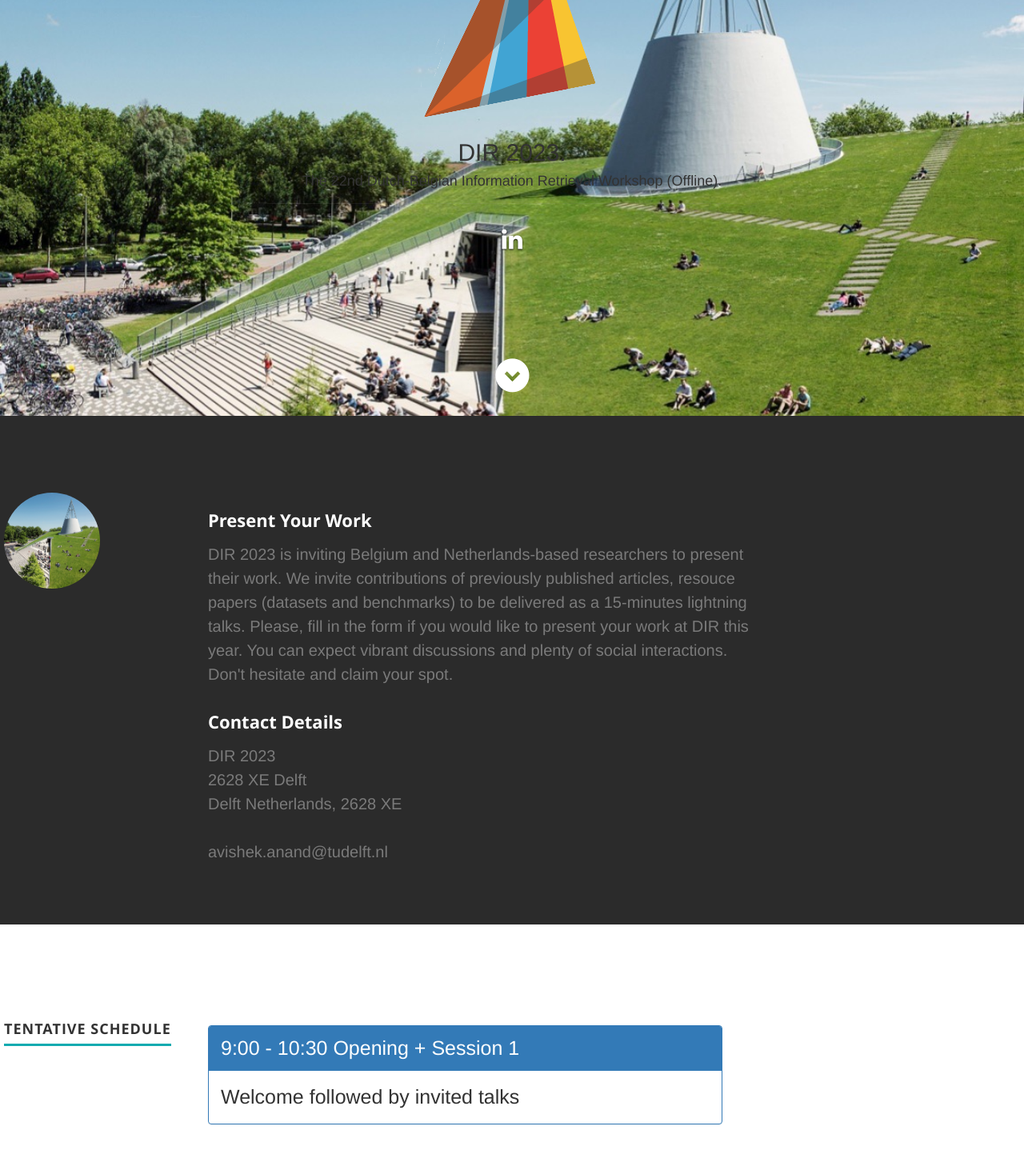
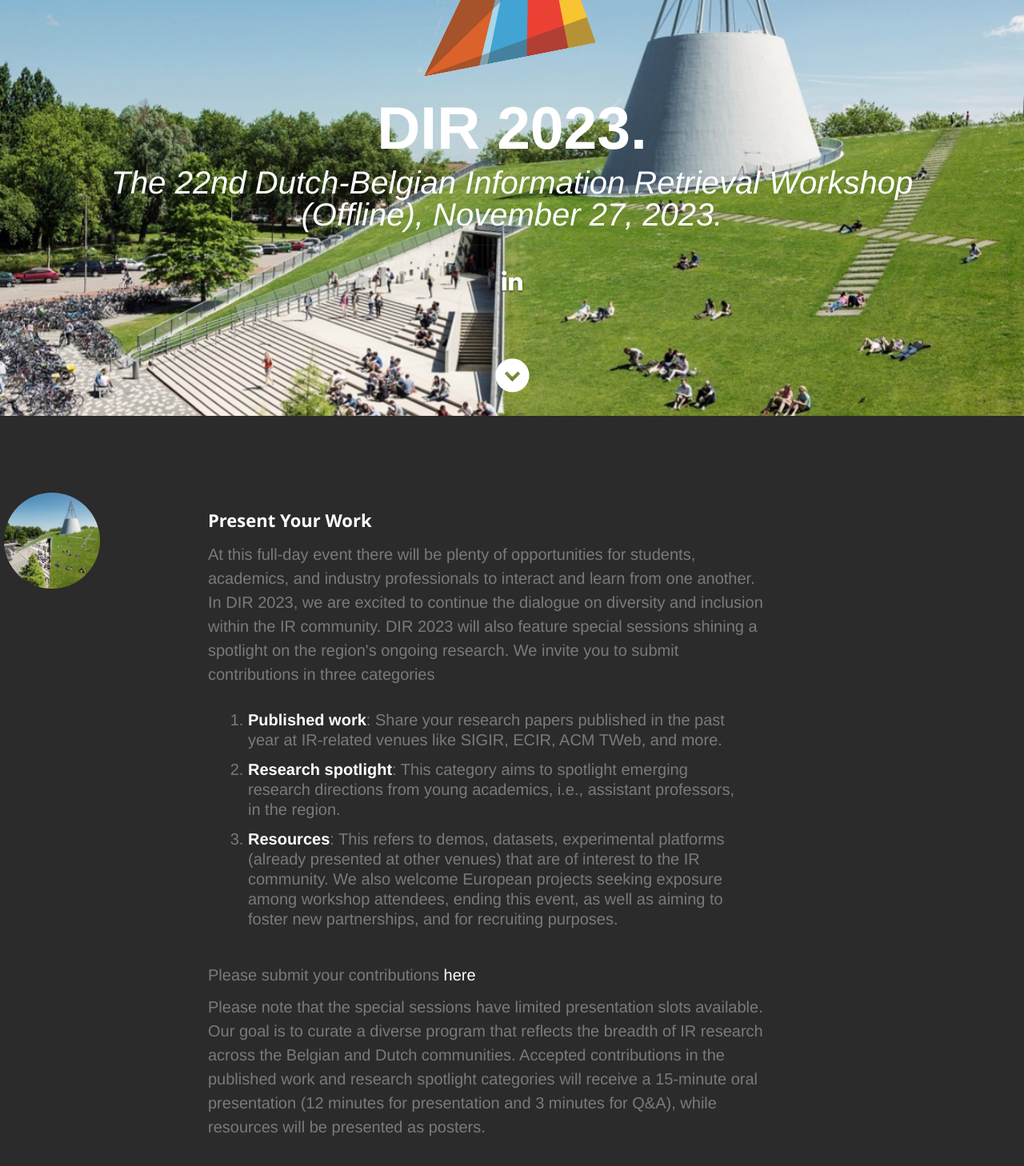
Before and after one commit to DIR2023/DIR2023, a React (Create React App) app: page / in a window 1280 px wide. Shown: the part 280-1738 px from the top of the page at 80% size. Built offline with nearby package versions, Linux system fonts and the light colour scheme.

Commit message:
added content for official launch

```diff
--- a/public/css/layout.css
+++ b/public/css/layout.css
@@ -230,8 +230,34 @@
    margin-right: 15px;
    font-size: 20px;
 }
+.categoryTitle {
+   font-family: "Droid Serif", "Helvetica Neue", Helvetica,Arial,sans-serif;
+   font-weight: 700;
+   color: white;
 
+}
 
+li {
+   line-height: 25px !important;
+
+}
+.cat {
+   padding: 1em;
+}
+.responsive-headline {
+   font-size: 75px;
+   font-weight: 700;
+   line-height: 75px;
+   color: white;
+}
+
+.title {
+   font-family: "Droid Serif", "Helvetica Neue", Helvetica,Arial,sans-serif;
+   font-size: 40px;
+   font-style: italic;
+   line-height: 40px;
+   color: white;
+}
 /* ------------------------------------------------------------------ */
 /* d. Resume Section
 /* ------------------------------------------------------------------ */
--- a/public/resumeData.json
+++ b/public/resumeData.json
@@ -1,7 +1,7 @@
 {
   "main": {
     "name": "DIR 2023",
-    "occupation": "The 22nd Dutch-Belgian Information Retrieval Workshop (Offline)",
+    "occupation": "The 22nd Dutch-Belgian Information Retrieval Workshop (Offline), November 27, 2023",
     "description": "Here will be your description. Use this to describe what you do or whatever you feel best describes yourself to a potential employer",
     "image": "tu_delft.jpg",
     "bio": "DIR 2023 is inviting Belgium and Netherlands-based researchers to present their work. We invite contributions of previously published articles to be delivered as a 15-minutes lightning talks. Please, fill in the form if you would like to present your work at DIR this year or would like to nominate someone. You can expect vibrant discussions and plenty of social interactions. Don't hesitate and claim your spot.",
--- a/src/Components/About.js
+++ b/src/Components/About.js
@@ -3,29 +3,42 @@
 class About extends Component {
    render() {
 
-    if(this.props.data){
+      if (this.props.data) {
          var name = this.props.data.name;
-      var profilepic= "images/"+this.props.data.image;
+         var profilepic = "images/" + this.props.data.image;
          var bio = this.props.data.bio;
          var street = this.props.data.address.street;
          var city = this.props.data.address.city;
          var state = this.props.data.address.state;
          var zip = this.props.data.address.zip;
-      var phone= this.props.data.phone;
+         var phone = this.props.data.phone;
          var email = this.props.data.email;
          var resumeDownload = this.props.data.resumedownload;
+         var contactMessage = this.props.data.contactmessage;
+         var categories = this.props.data.categories.map(function (work) {
+            return <li>
+               <span className="categoryTitle">{work.name}</span>: {work.description}
+
+            </li>
+
+         })
+
       }
 
       return (
          <section id="about">
             <div className="row">
                <div className="three columns">
-            <img className="profile-pic"  src={profilepic} alt="Vikram Goyal Profile Pic" />
+                  <img className="profile-pic" src={profilepic} alt="Vikram Goyal Profile Pic" />
                </div>
                <div className="nine columns main-col">
                   <h2>Present Your Work</h2>
 
                   <p>{bio}</p>
+                  <p className="cat"><ol>{categories}</ol></p>
+                  <p>Please submit your contributions <a href="https://tudelft.fra1.qualtrics.com/jfe/form/SV_bpVNFS6uxPIijki">here</a></p>
+                  <p>{contactMessage}</p>
+
                   <div className="row">
                      <div className="columns contact-details">
                         <h2>Contact Details</h2>
--- a/src/Components/Header.js
+++ b/src/Components/Header.js
@@ -40,7 +40,7 @@
          <div className="banner-text">
             <img src={"images/dir_logo.png"} />
             <h2 className="responsive-headline">{name}.</h2>
-            <h4> <span>{occupation}</span>.</h4>
+            <h4 className="title"> <span>{occupation}</span>.</h4>
             <hr />
             <ul className="social">
                {networks}
--- a/src/Components/Portfolio.js
+++ b/src/Components/Portfolio.js
@@ -3,7 +3,6 @@
 class Portfolio extends Component {
   render() {
 
-    if(this.props.data){
       var projects = this.props.data.projects.map(function(projects){
         var projectImage = 'images/portfolio/'+projects.image;
         return <div key={projects.title} className="columns portfolio-item">
@@ -21,7 +20,7 @@
           </div>
         </div>
       })
-    }
+
 
     return (
       <section id="portfolio">
--- a/src/data.json
+++ b/src/data.json
@@ -1,11 +1,19 @@
 {
   "main": {
     "name": "DIR 2023",
-    "occupation": "The 22nd Dutch-Belgian Information Retrieval Workshop (Offline)",
+    "occupation": "The 22nd Dutch-Belgian Information Retrieval Workshop (Offline), November 27, 2023",
     "description": "Here will be your description. Use this to describe what you do or whatever you feel best describes yourself to a potential employer",
     "image": "tu_delft.jpg",
-    "bio": "DIR 2023 is inviting Belgium and Netherlands-based researchers to present their work. We invite contributions of previously published articles, resouce papers (datasets and benchmarks) to be delivered as a 15-minutes lightning talks. Please, fill in the form if you would like to present your work at DIR this year. You can expect vibrant discussions and plenty of social interactions. Don't hesitate and claim your spot.",
-    "contactmessage": "Here is where you should write your message to readers to have them get in contact with you.",
+    "bio": "At this full-day event there will be plenty of opportunities for students, academics, and industry professionals to interact and learn from one another.  In DIR 2023, we are excited to continue the dialogue on diversity and inclusion within the IR community. DIR 2023 will also feature special sessions shining a spotlight on the region's ongoing research. We invite you to submit contributions in three categories",
+    "categories": [
+      {"name":"Published work",
+    "description":"Share your research papers published in the past year at IR-related venues like SIGIR, ECIR, ACM TWeb, and more."},
+    {"name":"Research spotlight",
+    "description":"This category aims to spotlight emerging research directions from young academics, i.e., assistant professors, in the region."},
+    {"name":"Resources",
+    "description":"This refers to demos, datasets, experimental platforms (already presented at other venues) that are of interest to the IR community. We also welcome European projects seeking exposure  among workshop attendees, ending this event, as well as aiming to foster new partnerships, and for recruiting purposes."}
+    ],
+    "contactmessage": "Please note that the special sessions have limited presentation slots available. Our goal is to curate a diverse program that reflects the breadth of IR research across the Belgian and Dutch communities. Accepted contributions in the published work and research spotlight categories will receive a 15-minute oral presentation (12 minutes for presentation and 3 minutes for Q&A), while resources will be presented as posters.",
     "email": "avishek.anand@tudelft.nl",
     "phone": "",
     "address": {
```
Also changed, not shown: public/data.json (+21 -13 lines). Lines whose indentation alone changed are shown as unchanged.
